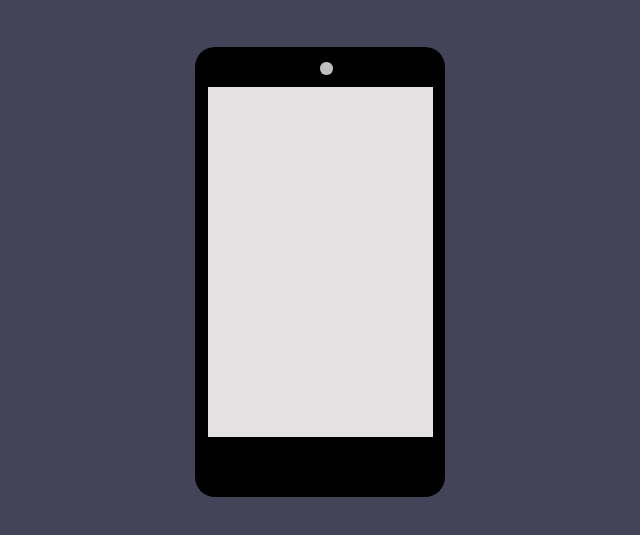
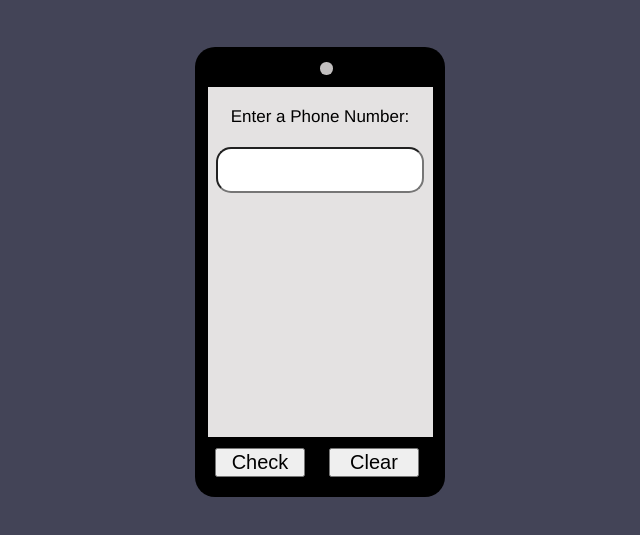
Before and after one commit to DanielHadi/freeCodeCampBasicJavaScript3_Project, a plain HTML site: page index.html in a window 1280 px wide. Shown: the part 349-884 px from the top of the page, without its empty margins (320-960 px from the left). Drawn offline with Linux system fonts and the light colour scheme.

Commit message:
Finished 95% of front-end

```diff
--- a/index.html
+++ b/index.html
@@ -16,6 +16,13 @@
             <div id="camera">
             </div>
             <div id="screen">
+                <label for="user-input" id="label-input">Enter a Phone Number:</label>
+                <input type="text" id="user-input">
+                <span id="results-id"></span>
+            </div>
+            <div id="button">
+                <button id="check-btn">Check</button>
+                <button id="clear-btn">Clear</button>
             </div>
         </div>
     </section>
--- a/styles.css
+++ b/styles.css
@@ -1,4 +1,4 @@
-* {
+body {
     box-sizing: border-box;
     padding: 0;
     margin: 0;
@@ -47,3 +47,38 @@
     left: 12.5px;
     top: 40px;
 }
+
+#user-input {
+    text-align: center;
+    display: block;
+    font-size: 15px;
+    width: 200px;
+    height: 40px;
+    margin: 20px auto;
+    border-radius: 15px;
+}
+
+#label-input{
+    width: fit-content;
+    margin: 20px auto;
+    display: block;
+    font-family: 'Franklin Gothic Medium', 'Arial Narrow', Arial, sans-serif;
+    font-size: 17px;
+}
+
+#button{
+    position: absolute;
+    bottom: 20px;
+    left: 20px;
+}
+
+#button #check-btn{
+    font-size: 20px;
+    width: 90px;
+    margin-right: 20px;
+}
+
+#button #clear-btn{
+    font-size: 20px;
+    width: 90px;
+}
```
